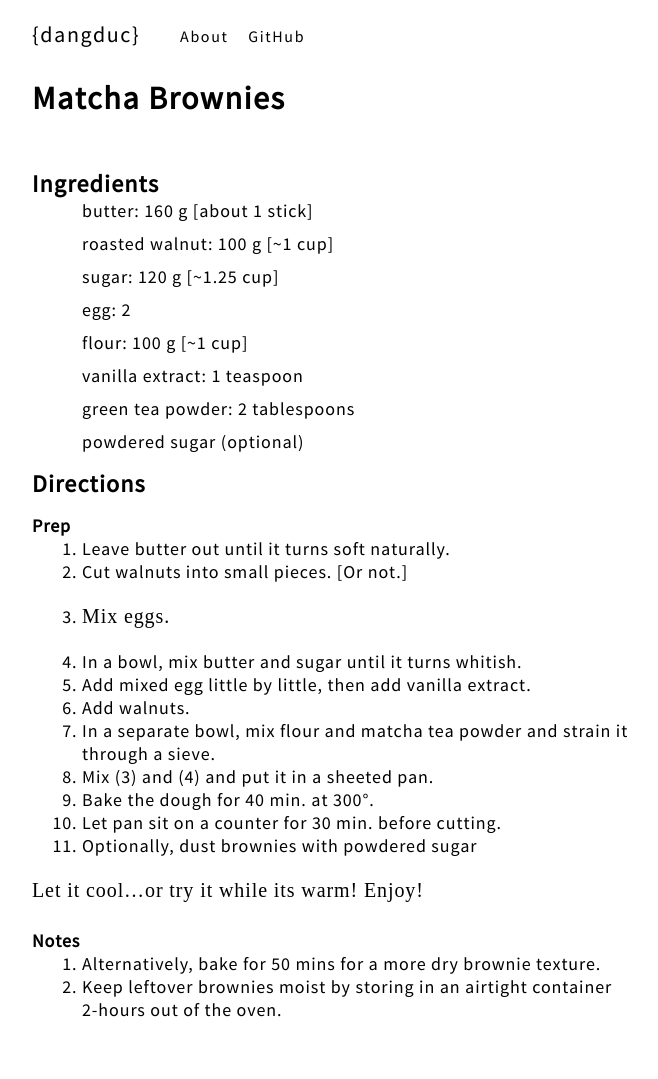
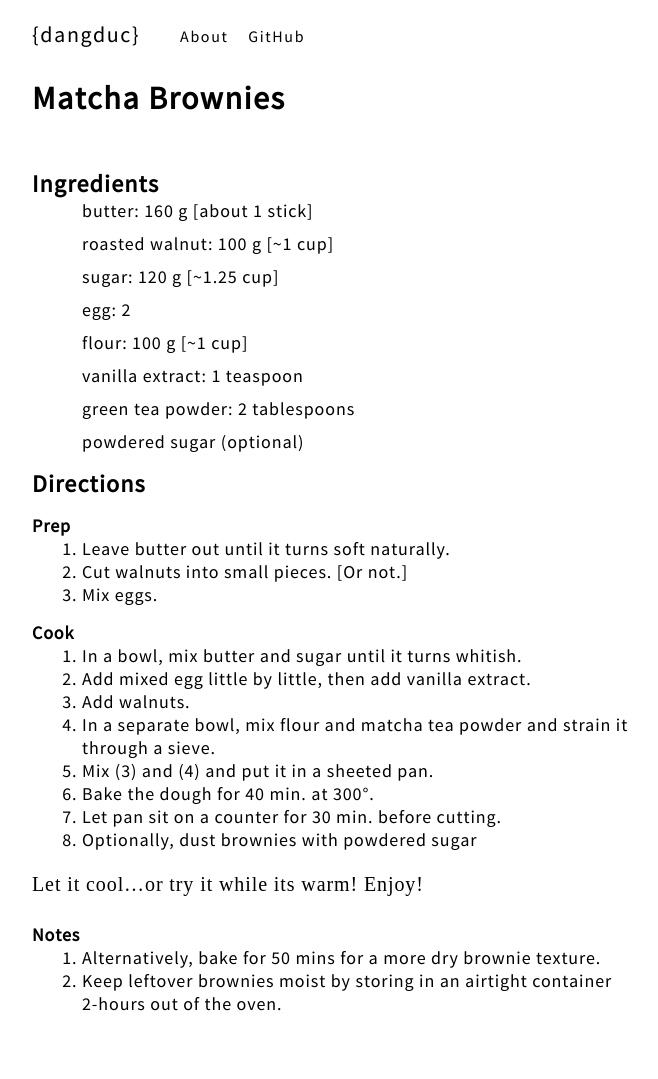
Before and after one commit to dangduc/dangduc.github.com, a Jekyll site: the page built from recipes/matcha-brownies.md, in a window 1280 px wide. Shown: the whole page, without its empty margins (308-966 px from the left). Built offline with Jekyll 4.4.1, drawn with Linux system fonts in a browser that asks for light colours; Markdown is read by kramdown in place of the engine named in the settings.

Commit message:
Update matcha-brownies.md

```diff
--- a/recipes/matcha-brownies.md
+++ b/recipes/matcha-brownies.md
@@ -22,6 +22,8 @@
 2. Cut walnuts into small pieces. [Or not.]
 3. Mix eggs.
 
+### Cook
+
 1. In a bowl, mix butter and sugar until it turns whitish.
 2. Add mixed egg little by little, then add vanilla extract.
 3. Add walnuts.
```
